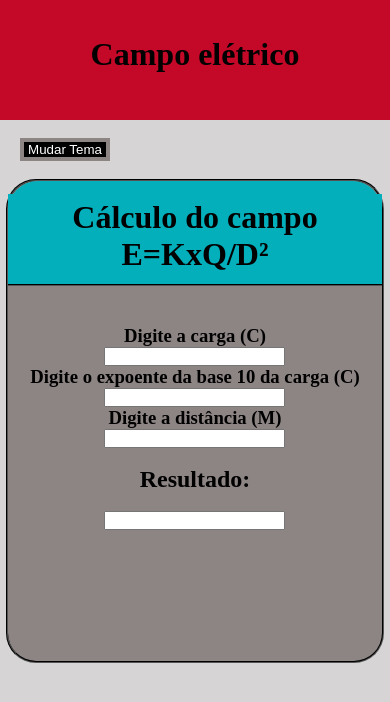
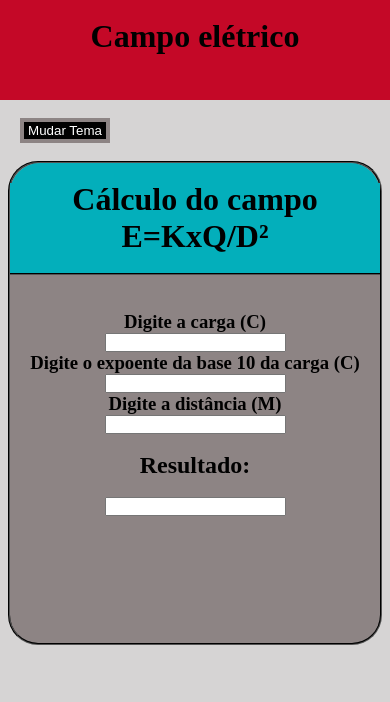
Before and after one commit to Filipi-Melo/html, a plain HTML site: page Fisica/eletrostatica/campo.html in a window 390 px wide. Drawn offline with Linux system fonts and the light colour scheme.

Commit message:
Update campo.html

```diff
--- a/Fisica/eletrostatica/campo.html
+++ b/Fisica/eletrostatica/campo.html
@@ -1,56 +1,70 @@
 <!DOCTYPE html>
 <html lang="pt-br">
 <head>
-    <meta charset='utf-8'>
-    <meta http-equiv='X-UA-Compatible' content='IE=edge'>
+    <meta charset="UTF-8">
+    <meta http-equiv="X-UA-Compatible" content="IE=edge">
+    <meta name="viewport" content="width=device-width, initial-scale=1.0">
     <title>Campo elétrico</title>
     <style>
+        :root{
+            --gray:rgb(146, 143, 143);
+            --blue:rgb(9, 204, 238);
+        }
+        .heig15{height: 15%}
         .back_blue{background-color: rgb(3, 175, 187)}
 
+        .head{
+            background-color: rgb(196, 8, 39);
+            height: 100px;
+            width: 100%;
+        }
         .dt{
             height: 600px;
             width: 100%;
         }
-    .head{
-        background-color: rgb(196, 8, 39);
-        height: 120px;
-        width: 100%;
-    }
+
         .di1{
             height:80%;
             width: 400px;
-        margin:auto;
             background-color: var(--gray);
             border: 2px groove var(--black);
+            margin:auto;
         }
-    .di2{height: 15%}
+
         .di2b{
             height:60px;
             width: 100%;
-        margin-top: -64px;
+            margin-top: -60px;
             border-bottom: 2px groove var(--black);
         }
-    @media (max-width:430px) {
-        .di1{ width: 96% }
+
+        .th-btn{
+            padding-top: 1px;
+            padding-bottom: 1px;
+        }
+
+        @media (max-width: 420px){
+            .di1{width: 95%;}
             .di2b{
-            margin-top: -97px;
+                margin-top: -90px;
                 height: 90px;
             }
         }
+
     </style>
 </head>
 <body>
-    <link rel="stylesheet" href="../load/load.css">
+    <link rel="stylesheet" href="https://filipi-melo.github.io/html/load/load.css">
     <span id="load">
         <div class="loading" tabindex="-1">
             <div class="top center">
-                <img src="../load/load.png" class="img" height="100%" width="100%">
+                <img src="https://filipi-melo.github.io/html/load/load.png" class="img" height="100%" width="100%">
                 <h1>Carregando...</h1>
             </div>
         </div>
     </span>
-    <script src="../load/load.js"></script>
-    <div class="head center"><br><br><h1>Campo elétrico</h1></div>
+    <script src="https://filipi-melo.github.io/html/load/load.js"></script>
+    <div class="head center heig15"><br><h1>Campo elétrico</h1></div>
     <br><button class="th-btn" onclick="theme()"> Mudar Tema </button>
     <br>
     <br>
@@ -65,8 +79,6 @@
                 <div class="di2b back_blue"></div>
             </div>
             <div class="center">
-                <br>
-                <br>
                 <br>
                 <br>
                 <h3>Digite a carga (C)</h3>
@@ -86,7 +98,7 @@
     </div>
     <script>
         const calculo=()=>(qsi('#res1',"<br>"+(9*qsv('#q'))/qsv('#d')**2+"x"+"10^"+(9+qsv('#bq')*1)+"  N/C"),
-        setv('#res2',((9*qsv('#q'))/qsv('#d')**2*10**9+qsv('#bq')*1)+"  N/C"));
+            setv('#res2',((9*qsv('#q'))/qsv('#d')**2*10**(9+qsv('#bq')*1))+"  N/C"));
     </script>
 </body>
 </html>
```
Lines whose indentation alone changed are shown as unchanged.
